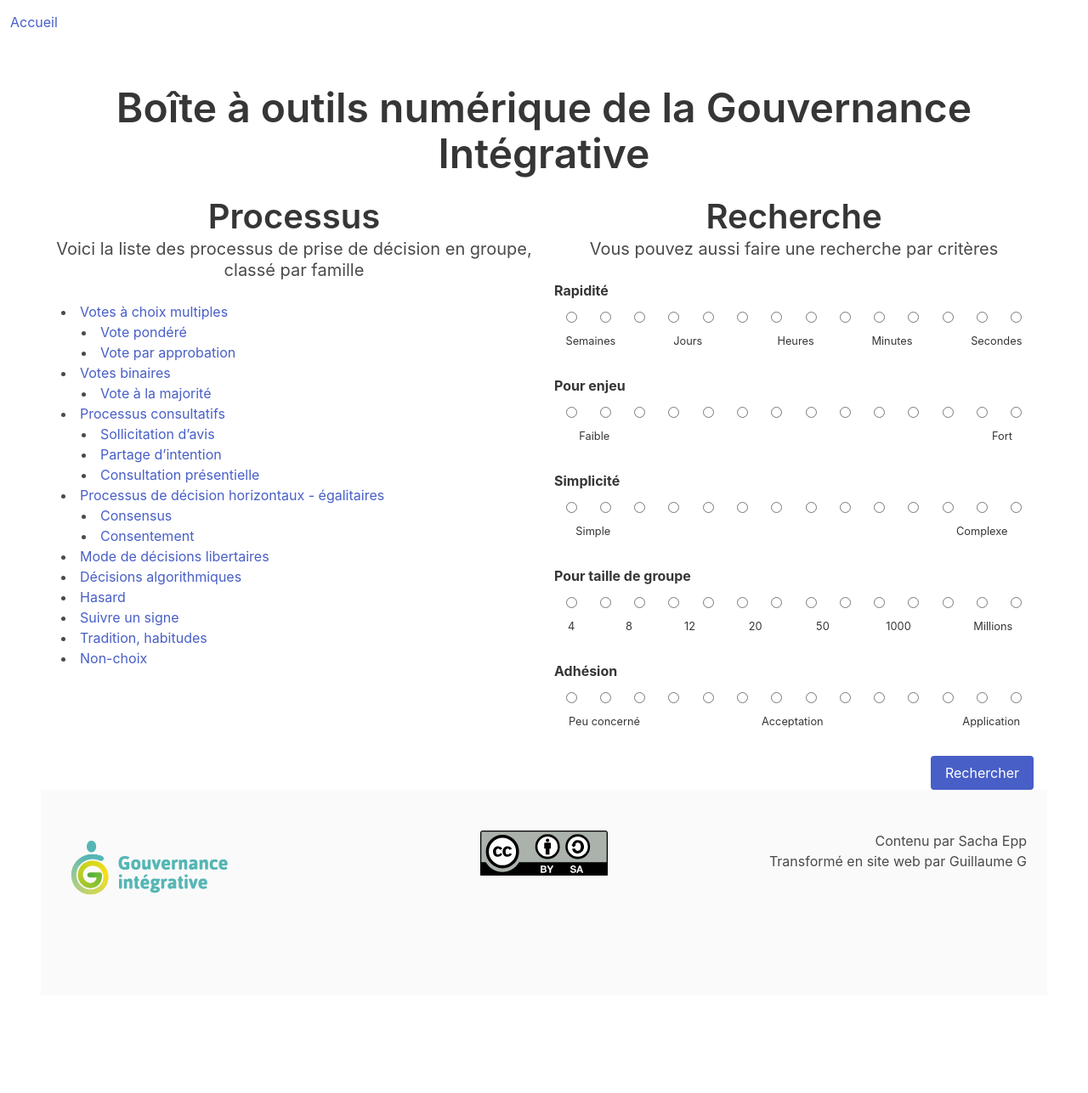
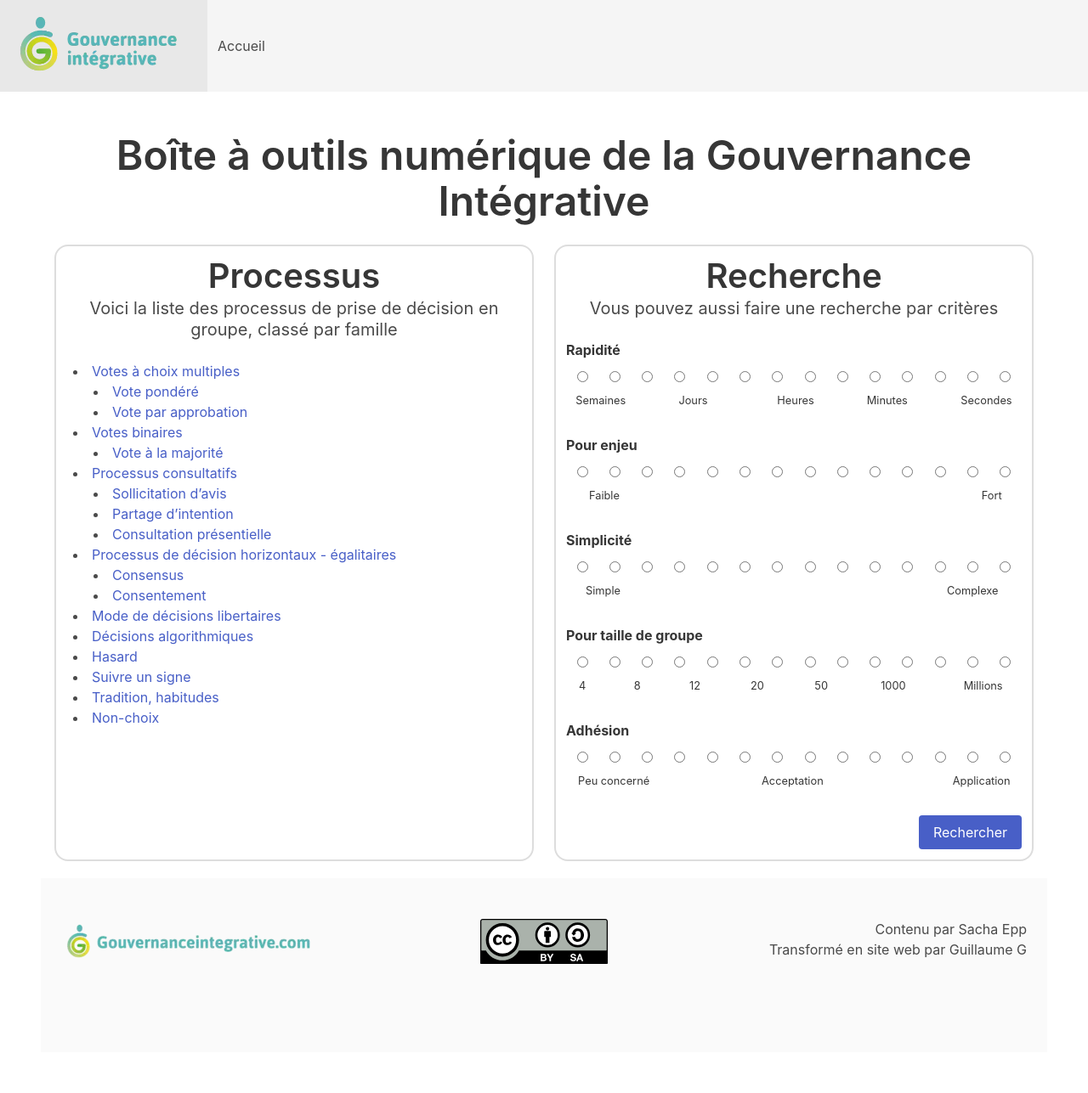
Before and after one commit to yaap7/outils-GI, a Flask app: page / in a window 1280 px wide. Shown: the whole page at 85% size. Before the commit the page ends 1054 px from the top, so only its background shows below. Run offline with Flask 3, Linux system fonts and the light colour scheme; data comes from the database, SQL or seed files in the repository.

Commit message:
Améliorations visuelles (navbar et footer)

```diff
--- a/templates/footer.html
+++ b/templates/footer.html
@@ -2,7 +2,7 @@
   <div class="columns">
     <div class="column">
       <a href="https://gouvernanceintegrative.com/" target="_blank">
-        <img src="{{ url_for('static', filename='img/GI_logo_web.png') }}" alt="Logo de la Gouvernance Integrative">
+        <img src="{{ url_for('static', filename='img/GI_website.webp') }}" alt="Logo de la Gouvernance Integrative">
       </a>
     </div>
 
--- a/templates/index.html
+++ b/templates/index.html
@@ -11,11 +11,11 @@
         Boîte à outils numérique de la Gouvernance Intégrative
     </h1>
     <div class="columns">
-      <div class="column">
+      <div class="column border-shadow-light">
         {% include 'liste_processus.j2' %}
       </div>
 
-      <div class="column">
+      <div class="column border-shadow-light">
         {% include 'form_recherche.j2' %}
       </div>
     </div>
--- a/templates/layout.html
+++ b/templates/layout.html
@@ -5,11 +5,22 @@
     <meta name="viewport" content="width=device-width, initial-scale=1">
     <!-- <link rel="stylesheet" href="https://cdn.jsdelivr.net/npm/bulma@0.9.4/css/bulma.min.css"> -->
     <link rel="stylesheet" href="{{ url_for('static', filename='css/bulma_0.9.4.min.css') }}">
+    <!--
+wget 'https://gouvernanceintegrative.com/wp-content/uploads/2022/01/cropped-logo-GI-micro-32x32.png' -O favicon_32.png
+wget 'https://gouvernanceintegrative.com/wp-content/uploads/2022/01/cropped-logo-GI-micro-192x192.png' -O favicon_192.png
+
+
+    -->
+    <link rel="icon" href="{{ url_for('static', filename='img/favicon_32.png') }}" sizes="32x32" />
+    <link rel="icon" href="{{ url_for('static', filename='img/favicon_192.png') }}" sizes="192x192" />
     {% block title %}
       <title>Boîte à outils de la Gouvernance Intégrative</title>
     {% endblock %}
     {% block head %}{% endblock %}
     <style>
+      .navbar-item img {
+        max-height: 6rem;
+      }
       .text-center {
         text-align: center;
       }
@@ -22,6 +33,12 @@
       ul {
         list-style: inside;
         padding-left: 0.5rem;
+      }
+      .border-shadow-light {
+        margin: 0.75rem;
+        margin-bottom: 2rem;
+        border: 0.15rem solid #dddddd;
+        border-radius: 1rem;
       }
       .table.table-radio {
         margin-bottom: 0px;
--- a/templates/navbar.html
+++ b/templates/navbar.html
@@ -1,7 +1,15 @@
-<nav class="navbar" role="navigation" aria-label="main navigation">
+<nav class="navbar is-light" role="navigation" aria-label="main navigation">
   <div class="navbar-brand">
     <a class="navbar-item" href="/">
-      Accueil
+      <img src="{{ url_for('static', filename='img/GI_logo.webp') }}" alt="Logo de la Gouvernance Integrative" width="220" height="92">
     </a>
   </div>
+
+  <div class="navbar-menu">
+    <div class="navbar-start">
+      <a class="navbar-item" href="/">
+        Accueil
+      </a>
+    </div>
+  </div>
 </nav>
```
Also changed, not shown: static/img/GI_logo.webp (added), static/img/GI_logo_web.png, static/img/GI_website.webp (added).
